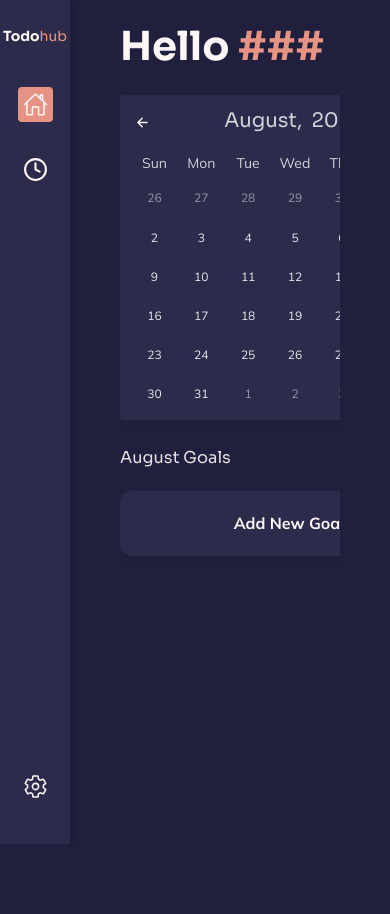
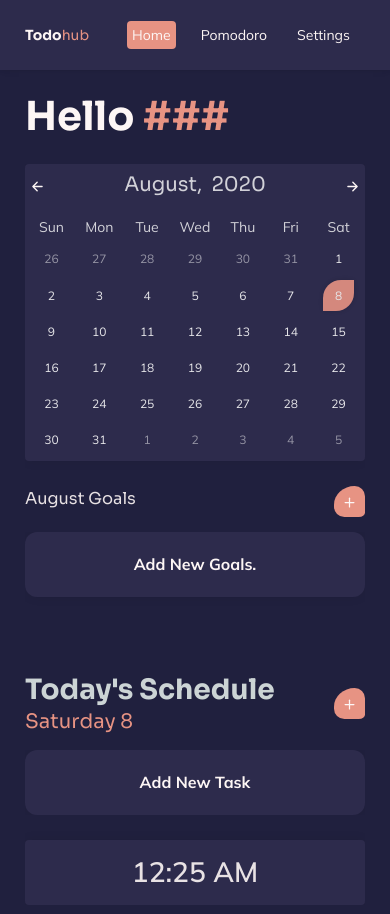
Before and after one commit to ProxN/Todohub, a React (Create React App) app: page / in a window 390 px wide. Before the commit the page ends 844 px from the top, so only its background shows below. Built offline with nearby package versions, Linux system fonts and the light colour scheme.

Commit message:
Add media query

```diff
--- a/src/components/Calendar/Calendar.styles.ts
+++ b/src/components/Calendar/Calendar.styles.ts
@@ -7,7 +7,7 @@ interface StylesProps {
 }
 
 export const CalendarContainer = styled.div`
-  padding: 10px 15px;
+  padding: 5px;
   background: ${({ theme }) => theme.colors.primary.mid};
   border-radius: 4px;
   box-shadow: 0 0 12px -1px rgba(0, 0, 0, 0.1);
@@ -34,7 +34,7 @@ export const IconBtn = styled.div`
 export const CalendarDays = styled.div`
   display: grid;
   grid-template-columns: repeat(7, 1fr);
-  grid-gap: 8px;
+  grid-gap: 5px;
   margin-top: 15px;
 `;
 
--- a/src/pages/Home/Home.styles.ts
+++ b/src/pages/Home/Home.styles.ts
@@ -1,4 +1,5 @@
 import styled, { css } from 'styled-components';
+import { Media } from '../../styles';
 
 export const HomeMessage = styled.h2`
   ${({ theme }) => css`
@@ -18,6 +19,9 @@ export const HomeContent = styled.div`
   grid-template-rows: 80px calc(100vh - 80px);
   width: 100%;
   max-height: 100%;
+  ${Media.tablet} {
+    grid-template-rows: auto;
+  }
 `;
 
 export const DashGrid = styled.div`
@@ -28,6 +32,18 @@ export const DashGrid = styled.div`
   overflow: hidden;
   margin-bottom: 50px;
   grid-gap: 130px;
+
+  ${Media.bigDesktop} {
+    grid-template-columns: 320px 1fr 200px;
+    grid-gap: 25px;
+  }
+  ${Media.desktop} {
+    grid-template-columns: 320px 1fr;
+    grid-gap: 25px;
+  }
+  ${Media.tablet} {
+    grid-template-columns: repeat(auto-fit, minmax(300px, auto));
+  }
 `;
 
 export const LeftCol = styled.div`
--- a/src/pages/Pomodoro/Pomodoro.tsx
+++ b/src/pages/Pomodoro/Pomodoro.tsx
@@ -58,6 +58,7 @@ const Pomodoro: React.FC = () => {
 
   return (
     <>
+      <section>
         <PomodoroContainer>
           <PomodoroContent>
             <PomodoroActions>
@@ -83,6 +84,7 @@ const Pomodoro: React.FC = () => {
             </PomodoroActions>
           </PomodoroContent>
         </PomodoroContainer>
+      </section>
       {modal?.isOpen && <Modal />}
     </>
   );
--- a/src/pages/Settings/Settings.styles.ts
+++ b/src/pages/Settings/Settings.styles.ts
@@ -1,4 +1,5 @@
 import styled from 'styled-components';
+import { Media } from '../../styles';
 
 export const SettingsContent = styled.div`
   margin: 25px 0;
@@ -7,6 +8,12 @@ export const SettingsContent = styled.div`
 
 export const LeftPanel = styled.div`
   width: 20%;
+  ${Media.tablet} {
+    width: 40%;
+  }
+  ${Media.thone} {
+    width: 100%;
+  }
 `;
 
 export const PanelActions = styled.div`
--- a/src/parts/Layout/Layout.styles.ts
+++ b/src/parts/Layout/Layout.styles.ts
@@ -1,4 +1,5 @@
 import styled from 'styled-components';
+import { Media } from '../../styles';
 
 export const LayoutContainer = styled.div`
   width: 100%;
@@ -7,5 +8,11 @@ export const LayoutContainer = styled.div`
 
 export const ChildrenWrapper = styled.main`
   display: grid;
-  grid-template-columns: 70px 1fr;
+  grid-template-columns: 1fr;
+  section {
+    margin-left: 70px;
+    ${Media.thone} {
+      margin: 0;
+    }
+  }
 `;
--- a/src/parts/Sidebar/Sidebar.styles.ts
+++ b/src/parts/Sidebar/Sidebar.styles.ts
@@ -1,4 +1,5 @@
 import styled, { css } from 'styled-components';
+import { Media } from '../../styles';
 
 export const HeaderContainer = styled.header`
   ${({ theme }) => css`
@@ -6,6 +7,11 @@ export const HeaderContainer = styled.header`
   `};
   height: 100vh;
   box-shadow: 0 0 5px -1px rgba(0, 0, 0, 0.1), 0 0 10px -2px rgba(0, 0, 0, 0.1);
+  position: fixed;
+  ${Media.thone} {
+    position: relative;
+    height: 70px;
+  }
 `;
 
 export const Nav = styled.nav`
@@ -16,6 +22,22 @@ export const Nav = styled.nav`
   flex-direction: column;
   justify-content: space-between;
   padding: 25px 0;
+  ${Media.thone} {
+    display: none;
+  }
+`;
+
+export const NavMobile = styled.nav`
+  height: 100%;
+  width: 100%;
+  display: flex;
+  align-items: center;
+  justify-content: space-between;
+  padding: 0 25px;
+  display: none;
+  ${Media.thone} {
+    display: flex;
+  }
 `;
 
 export const LogoLink = styled.a`
--- a/src/parts/Sidebar/Sidebar.tsx
+++ b/src/parts/Sidebar/Sidebar.tsx
@@ -1,7 +1,13 @@
 import React from 'react';
 import Icon from '../../components/Icon';
 import MenuLink from './components/MenuLink/MenuLink';
-import { HeaderContainer, Nav, LogoLink, MenuLinks } from './Sidebar.styles';
+import {
+  HeaderContainer,
+  Nav,
+  LogoLink,
+  MenuLinks,
+  NavMobile,
+} from './Sidebar.styles';
 
 const Sidebar: React.FC = () => {
   return (
@@ -27,6 +33,17 @@ const Sidebar: React.FC = () => {
           </MenuLink>
         </MenuLinks>
       </Nav>
+      <NavMobile>
+        <LogoLink>
+          Todo
+          <span>hub</span>
+        </LogoLink>
+        <div>
+          <MenuLink href='/'>Home</MenuLink>
+          <MenuLink href='/pomodoro'>Pomodoro</MenuLink>
+          <MenuLink href='/settings'>Settings</MenuLink>
+        </div>
+      </NavMobile>
     </HeaderContainer>
   );
 };
--- a/src/parts/Sidebar/components/MenuLink/MenuLink.styles.ts
+++ b/src/parts/Sidebar/components/MenuLink/MenuLink.styles.ts
@@ -8,7 +8,7 @@ export default styled(NavLink)`
       background: ${theme.colors.secondary.light};
     }
   `};
-  margin: 15px 0;
+  margin: 15px 10px;
   padding: 5px;
   border-radius: 4px;
 `;
--- a/src/styles/global.styles.ts
+++ b/src/styles/global.styles.ts
@@ -1,4 +1,5 @@
 import { createGlobalStyle, css } from 'styled-components';
+import Media from './media';
 
 export default createGlobalStyle`
     *,
@@ -45,6 +46,9 @@ export default createGlobalStyle`
     section{
         padding:0px 50px;
         height:100vh;
+        ${Media.thone}{
+            padding:0 25px;
+        }
     }
 
 
--- a/src/styles/index.ts
+++ b/src/styles/index.ts
@@ -1,4 +1,5 @@
 import GlobalStyles from './global.styles';
 import Theme from './theme.styles';
+import Media from './media';
 
-export { GlobalStyles, Theme };
+export { GlobalStyles, Theme, Media };
--- /dev/null
+++ b/src/styles/media.ts
@@ -0,0 +1,15 @@
+const customMediaQuery = (maxWidth: number): string =>
+  `@media (max-width: ${maxWidth}px)`;
+
+const media = {
+  giant: customMediaQuery(1440),
+  bigDesktop: customMediaQuery(1280),
+  desktop: customMediaQuery(1000),
+  tablet: customMediaQuery(768),
+  thone: customMediaQuery(600),
+  phablet: customMediaQuery(480),
+  phone: customMediaQuery(376),
+  tiny: customMediaQuery(330),
+};
+
+export default media;
```
Lines whose indentation alone changed are shown as unchanged.
